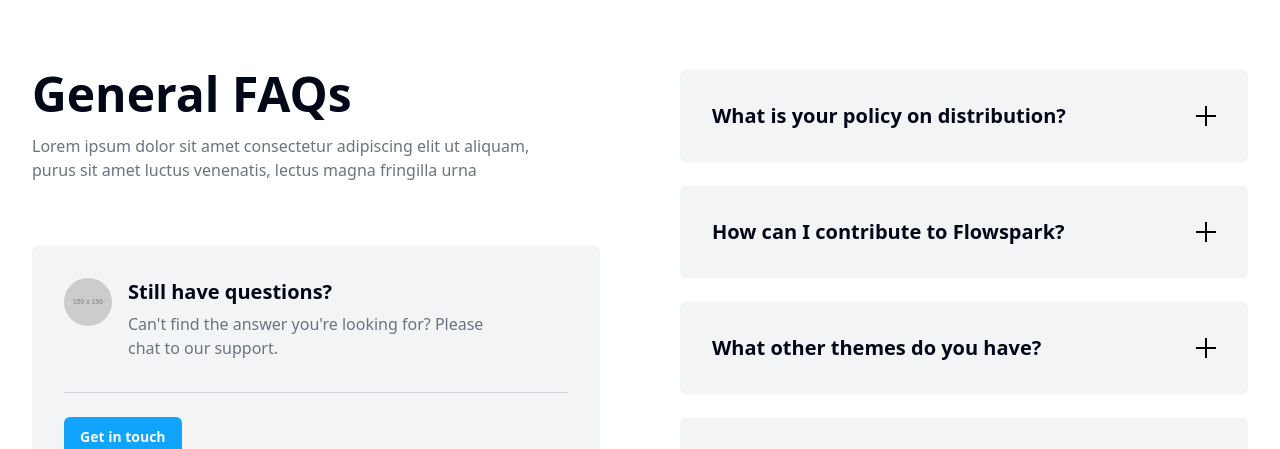
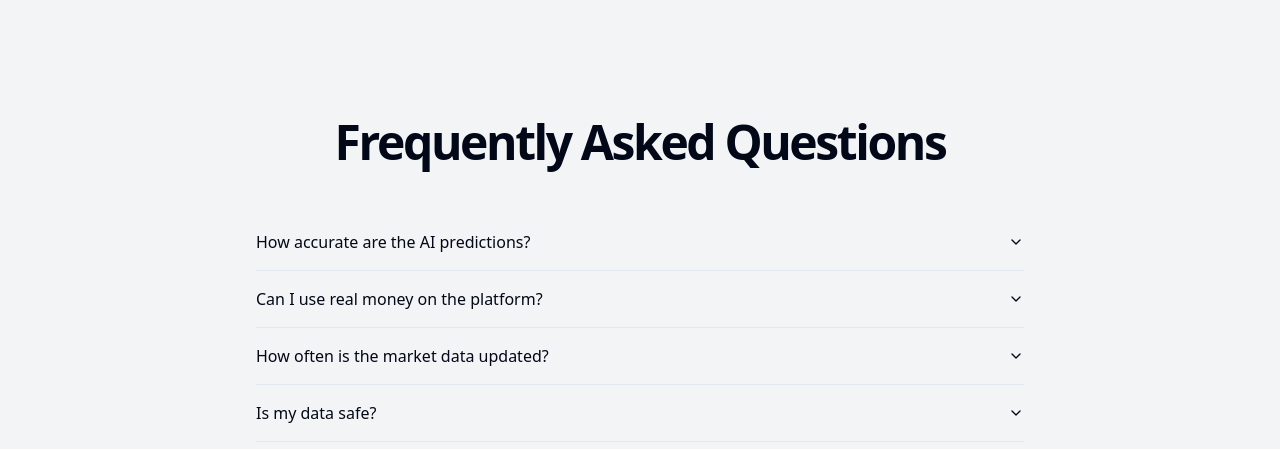
Before and after one commit to tyzrex/MockStox-Web, a Next.js app: page / in a window 1280 px wide. Shown: the part 2328-2777 px from the top of the page. Built offline with nearby package versions, Linux system fonts and the light colour scheme.

Commit message:
footer and faq

```diff
--- a/src/components/navigation/landing-footer.tsx
+++ b/src/components/navigation/landing-footer.tsx
@@ -1,55 +1,28 @@
+import Link from "next/link";
 import SectionContainerWrapper from "../wrappers/section-container-wrapper";
 
 export default function Footer() {
   return (
     <>
-      <footer className="block py-10 md:py-20">
-        {/* Container */}
-        <SectionContainerWrapper>
-          {/* Component */}
-          <div className="sm:flex-row flex justify-between flex-col">
-            <h2 className="font-bold text-center text-3xl md:text-5xl w-full">
-              MockStox: Stock Prediction and Paper Trading Platform
-            </h2>
-          </div>
-          <div className="mb-14 w-full border-b border-black mt-16"></div>
-          <div className="md:flex-row flex justify-between sm:items-center sm:flex-col items-start flex-col-reverse">
-            <div className="font-semibold mb-4 sm:mb-0 py-1 text-center sm:text-center">
-              <a
-                href="#"
-                className="inline-block font-normal text-gray-500 transition hover:text-blue-600 sm:pr-6 lg:pr-12 py-1.5 sm:py-2 pr-6"
-              >
-                About
-              </a>
-              <a
-                href="#"
-                className="inline-block font-normal text-gray-500 transition hover:text-blue-600 sm:pr-6 lg:pr-12 py-1.5 sm:py-2 pr-6"
-              >
-                Features
-              </a>
-              <a
-                href="#"
-                className="inline-block font-normal text-gray-500 transition hover:text-blue-600 sm:pr-6 lg:pr-12 py-1.5 sm:py-2 pr-6"
-              >
-                Works
-              </a>
-              <a
-                href="#"
-                className="inline-block font-normal text-gray-500 transition hover:text-blue-600 sm:pr-6 lg:pr-12 py-1.5 sm:py-2 pr-6"
-              >
-                Support
-              </a>
-              <a
-                href="#"
-                className="inline-block font-normal text-gray-500 transition hover:text-blue-600 sm:pr-6 lg:pr-12 py-1.5 sm:py-2 pr-6"
-              >
-                Help
-              </a>
-            </div>
-            <p className="text-gray-500 text-sm sm:text-base">
-              © Copyright 2021. All rights reserved.
-            </p>
-          </div>
+      <footer className="flex flex-col gap-2 sm:flex-row py-6 w-full shrink-0 items-center px-4 md:px-6 border-t">
+        <SectionContainerWrapper className="flex justify-between items-center">
+          <p className="text-xs text-gray-500 dark:text-gray-400">
+            © 2024 MockStox. All rights reserved.
+          </p>
+          <nav className="sm:ml-auto flex gap-4 sm:gap-6">
+            <Link
+              className="text-xs hover:underline underline-offset-4"
+              href="#"
+            >
+              Terms of Service
+            </Link>
+            <Link
+              className="text-xs hover:underline underline-offset-4"
+              href="#"
+            >
+              Privacy
+            </Link>
+          </nav>
         </SectionContainerWrapper>
       </footer>
     </>
--- a/src/components/sections/faq-section.tsx
+++ b/src/components/sections/faq-section.tsx
@@ -1,109 +1,70 @@
-"use client";
-import { useState } from "react";
-import SectionWrapper from "../wrappers/section-wrapper";
-import SectionContainerWrapper from "../wrappers/section-container-wrapper";
-import { Button } from "../ui/button";
+import {
+  Accordion,
+  AccordionContent,
+  AccordionItem,
+  AccordionTrigger,
+} from "../ui/accordion";
 
 export default function FAQSection() {
-  // State to manage open/close of each FAQ item
-  const [openFAQ, setOpenFAQ] = useState(null);
-
-  // Function to toggle the visibility of FAQ details
-  const toggleFAQ = (index: any) => {
-    setOpenFAQ(openFAQ === index ? null : index);
-  };
-
-  // Dummy data for FAQs
-  const faqs = [
-    {
-      title: "What is your policy on distribution?",
-      content:
-        "Pellentesque in nisi aliquet, pellentesque purus eget, imperdiet turpis. Fusce at enim quis neque viverra convallis. Vivamus ut elementum leo, eget tempus nisl.",
-    },
-    {
-      title: "How can I contribute to Flowspark?",
-      content:
-        "Sed viverra enim ac turpis posuere consectetur. Sed enim nibh, consequat vitae lacus eu, ullamcorper ullamcorper massa.",
-    },
-    {
-      title: "What other themes do you have?",
-      content:
-        "Pellentesque purus eget, imperdiet turpis. Fusce at enim quis neque viverra convallis. Vivamus ut elementum leo, eget tempus nisl.",
-    },
-    {
-      title: "What is your policy on distribution?",
-      content:
-        "Lorem ipsum dolor sit amet, consectetur adipiscing elit. Nulla ac venenatis est, at convallis magna.",
-    },
-  ];
-
   return (
-    <SectionWrapper>
-      <SectionContainerWrapper>
-        <div className="flex flex-col items-start lg:flex-row lg:space-x-20">
-          <div className="lg:flex-[1_1_500px] w-full flex-none">
-            <div className="max-w-3xl mb-8 md:mb-12 lg:mb-16">
-              <h2 className="font-bold text-3xl md:text-5xl">General FAQs</h2>
-              <div className="mt-4 max-w-lg">
-                <p className="text-gray-500 text-sm sm:text-base">
-                  Lorem ipsum dolor sit amet consectetur adipiscing elit ut
-                  aliquam, purus sit amet luctus venenatis, lectus magna
-                  fringilla urna
-                </p>
-              </div>
-            </div>
-            <div className="mb-6 h-full w-full overflow-auto bg-gray-100 p-8 rounded-md">
-              <div className="flex flex-row gap-4">
-                <img
-                  src="https://via.placeholder.com/150"
-                  alt="Placeholder"
-                  className="inline-block h-12 w-12 object-cover rounded-full"
-                />
-                <div className="flex flex-col gap-1.5">
-                  <h5 className="text-xl font-bold">Still have questions?</h5>
-                  <div className="max-w-sm">
-                    <p className="text-gray-500 text-sm sm:text-base">
-                      Can&apos;t find the answer you&apos;re looking for? Please
-                      chat to our support.
-                    </p>
-                  </div>
-                </div>
-              </div>
-              <div className="mb-6 mt-8 h-[0.5px] w-full bg-gray-300"></div>
-              <Button>Get in touch</Button>
-            </div>
-          </div>
-          <div className="lg:flex-[1_1_500px] w-full flex-none">
-            {faqs.map((faq, index) => (
-              <div
-                key={index}
-                className="mb-6 w-full overflow-hidden bg-gray-100 p-8 rounded-md"
-              >
-                <div
-                  className="flex cursor-pointer items-start justify-between"
-                  onClick={() => toggleFAQ(index)}
-                >
-                  <p className="text-xl font-bold">{faq.title}</p>
-                  <div className="relative ml-10 mt-1 flex h-5 w-5 items-center justify-center">
-                    <div
-                      className={`absolute h-5 w-0.5 bg-black transition-transform duration-300 ${
-                        openFAQ === index ? "rotate-90" : ""
-                      }`}
-                    ></div>
-
-                    <div className="h-0.5 w-5 bg-black"></div>
-                  </div>
-                </div>
-                {openFAQ === index && (
-                  <div className="w-full overflow-hidden mb-4 max-w-2xl lg:max-w-4xl">
-                    <p className="text-sm sm:text-base">{faq.content}</p>
-                  </div>
-                )}
-              </div>
-            ))}
-          </div>
+    <>
+      <section
+        id="faq"
+        className="w-full py-12 md:py-24 lg:py-32 bg-gray-100 dark:bg-gray-800"
+      >
+        <div className="container px-4 md:px-6">
+          <h2 className="text-3xl font-bold tracking-tighter sm:text-5xl text-center mb-12">
+            Frequently Asked Questions
+          </h2>
+          <Accordion
+            type="single"
+            collapsible
+            className="w-full max-w-3xl mx-auto"
+          >
+            <AccordionItem value="item-1">
+              <AccordionTrigger>
+                How accurate are the AI predictions?
+              </AccordionTrigger>
+              <AccordionContent>
+                Our AI model is constantly learning and improving. While no
+                prediction is 100% accurate, our system has shown a high degree
+                of reliability in forecasting trends. We provide accuracy
+                metrics for transparency.
+              </AccordionContent>
+            </AccordionItem>
+            <AccordionItem value="item-2">
+              <AccordionTrigger>
+                Can I use real money on the platform?
+              </AccordionTrigger>
+              <AccordionContent>
+                No, StockSage AI is strictly a paper trading platform. You can
+                practice and learn without risking real money. For actual
+                trading, please use a licensed broker.
+              </AccordionContent>
+            </AccordionItem>
+            <AccordionItem value="item-3">
+              <AccordionTrigger>
+                How often is the market data updated?
+              </AccordionTrigger>
+              <AccordionContent>
+                We provide real-time market data during trading hours. Our
+                system updates stock prices and other relevant information as
+                frequently as possible to give you the most current data for
+                your virtual trades.
+              </AccordionContent>
+            </AccordionItem>
+            <AccordionItem value="item-4">
+              <AccordionTrigger>Is my data safe?</AccordionTrigger>
+              <AccordionContent>
+                Yes, we take data security very seriously. We use
+                industry-standard encryption and security measures to protect
+                your personal information and trading data. We never share your
+                data with third parties without your explicit consent.
+              </AccordionContent>
+            </AccordionItem>
+          </Accordion>
         </div>
-      </SectionContainerWrapper>
-    </SectionWrapper>
+      </section>
+    </>
   );
 }
```
